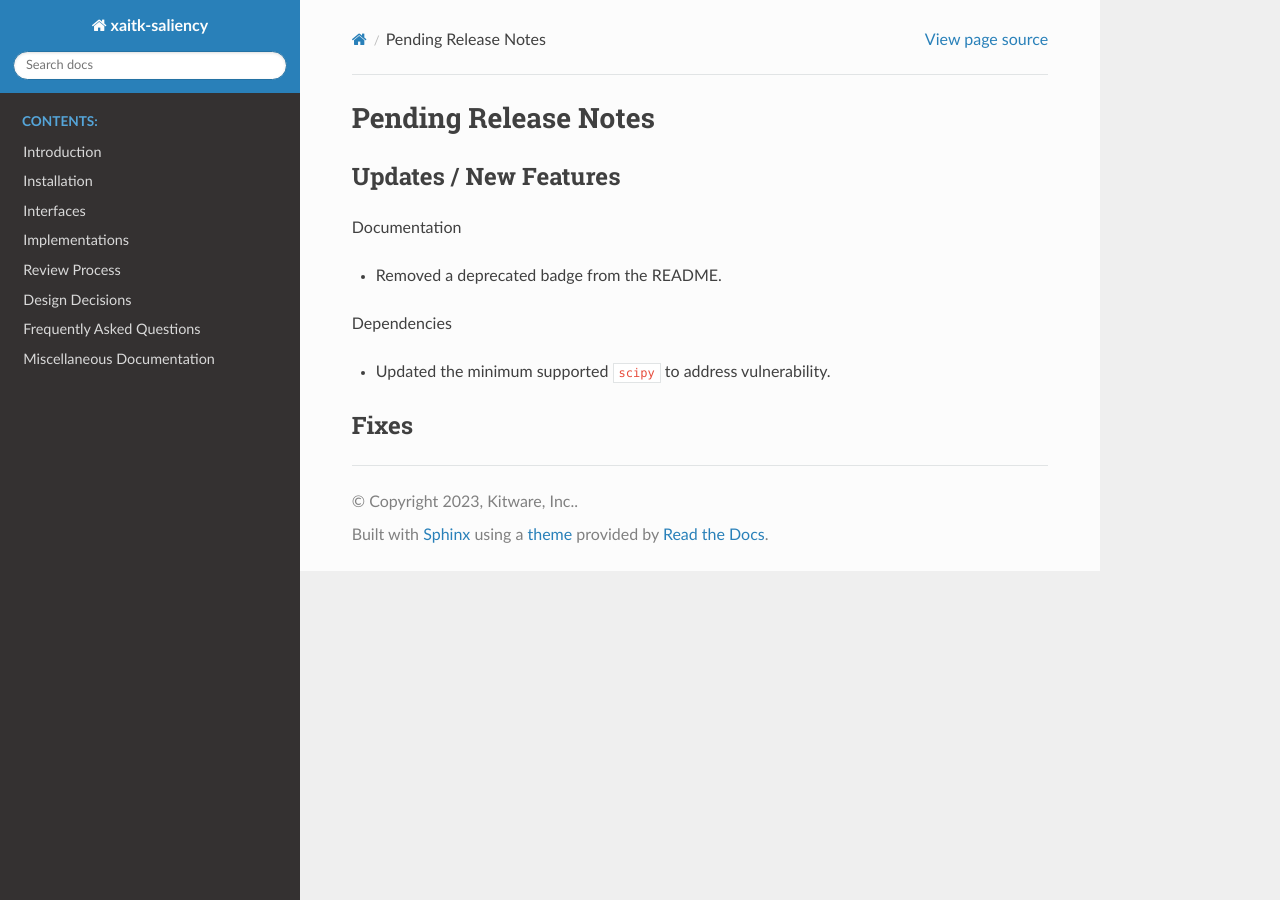
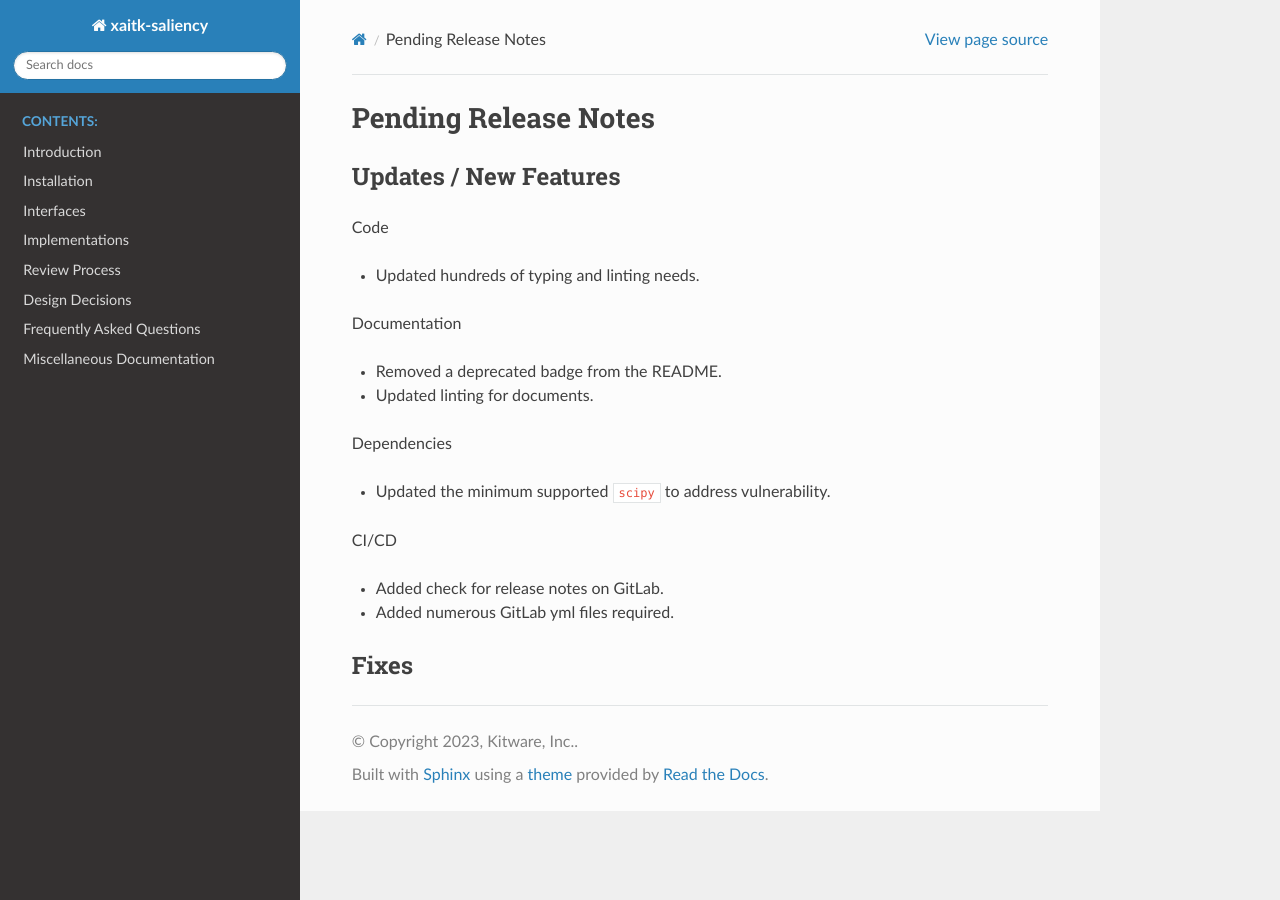
Before and after one commit to XAITK/xaitk-saliency, a Sphinx documentation site: the page built from docs/release_notes/pending_release.rst, in a window 1280 px wide. Built offline with Sphinx 7.4.7 and the Read the Docs theme 3.1.0, drawn with Linux system fonts in a browser that asks for light colours; pages that are not in the unit, such as notebooks, are missing from menus.

Commit message:
Added check for release notes script.

```diff
--- a/docs/release_notes/pending_release.rst
+++ b/docs/release_notes/pending_release.rst
@@ -4,13 +4,25 @@ Pending Release Notes
 Updates / New Features
 ----------------------
 
+Code
+
+* Updated hundreds of typing and linting needs.
+
 Documentation
 
 * Removed a deprecated badge from the README.
+
+* Updated linting for documents.
 
 Dependencies
 
 * Updated the minimum supported ``scipy`` to address vulnerability.
 
+CI/CD
+
+* Added check for release notes on GitLab.
+
+* Added numerous GitLab yml files required.
+
 Fixes
 -----
```
Also changed, not shown: 1 other file.
